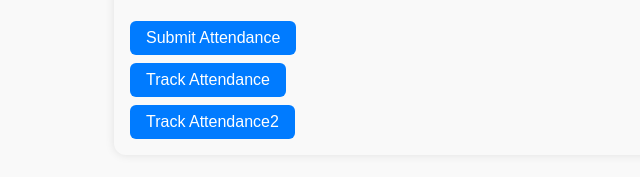
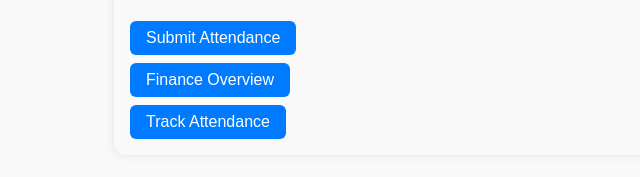
Before and after one commit to LavisonTraining/Trainee-Pages, a plain HTML site: page index.html in a window 1280 px wide. Shown: the part 315-492 px from the top of the page, 210-850 px from the left. Drawn offline with Linux system fonts and the light colour scheme.

Commit message:
Update index.html

```diff
--- a/index.html
+++ b/index.html
@@ -46,8 +46,8 @@
   <p><strong>Start Date:</strong> <span id="start-date"></span></p>
 
   <a id="submit-link" href="#" target="_blank">Submit Attendance</a><br>
-  <a id="track-link" href="#" target="_blank">Track Attendance</a><br>
-  <a id="Attendance-link" href="#" target="_blank">Track Attendance2</a>
+  <a id="track-link" href="#" target="_blank">Finance Overview</a><br>
+  <a id="Attendance-link" href="#" target="_blank">Track Attendance</a>
 
   <!-- Link to JavaScript -->
   <script type="module" src="main.js"></script>
```
